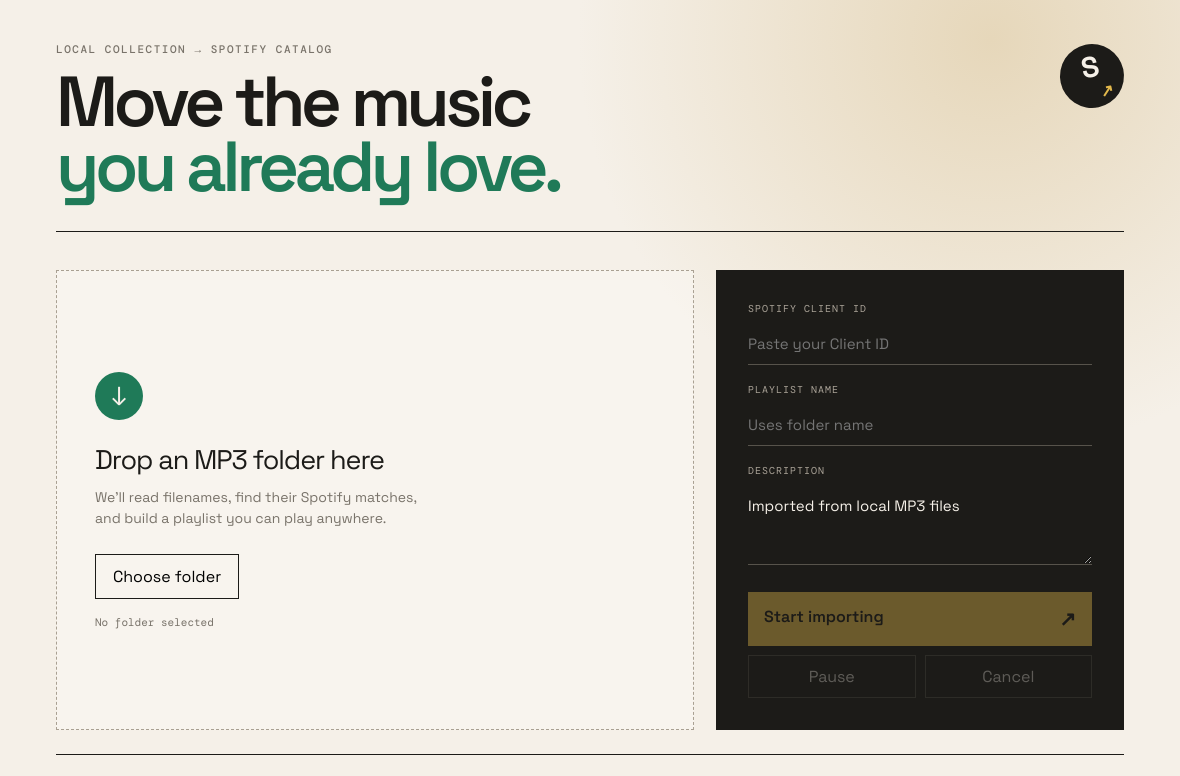
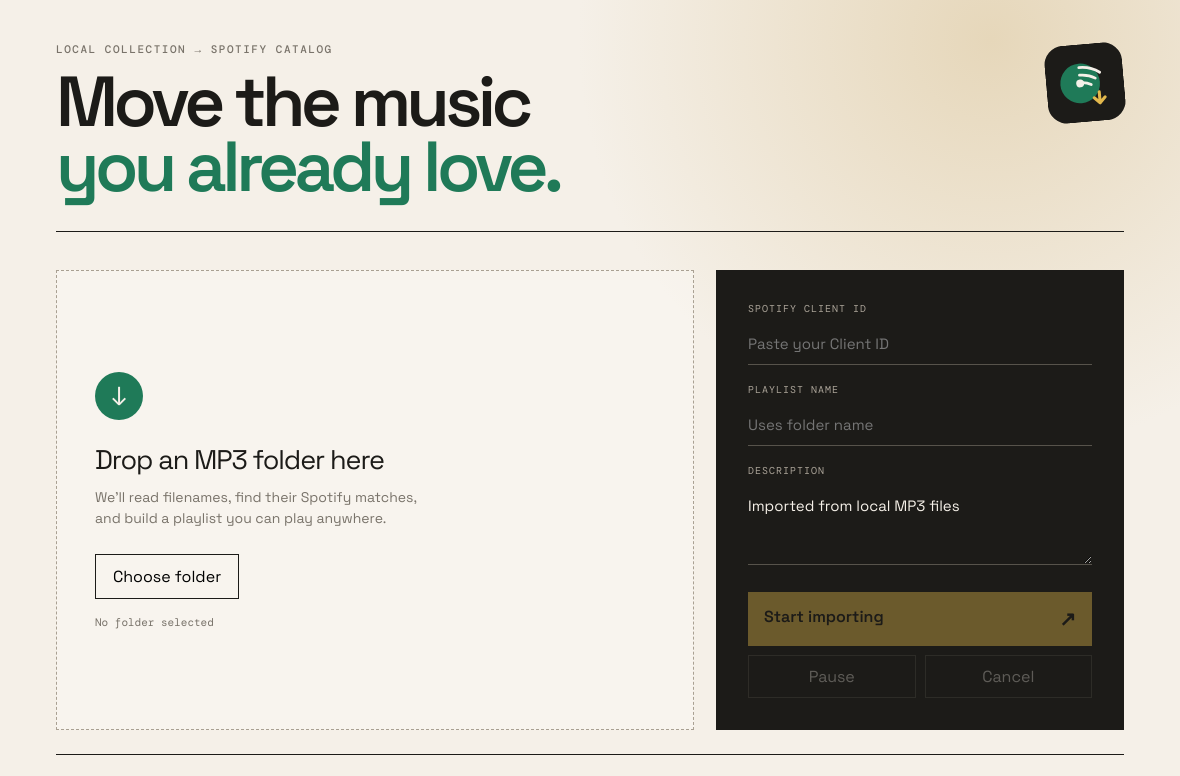
Before and after one commit to charbgr/Spotify-importer, an Electron app: page electron/renderer/index.html in a window 1180 px wide. Shown: the top 776 px of the page. Drawn offline with nearby package versions, Linux system fonts and the light colour scheme; no server answers.

Commit message:
brand app as Spotify Importer

```diff
--- a/electron/main.ts
+++ b/electron/main.ts
@@ -291,6 +291,7 @@
 
 function createWindow(): void {
   mainWindow = new BrowserWindow({
+    title: 'Spotify Importer',
     width: 1180,
     height: 820,
     minWidth: 900,
--- a/electron/renderer/index.html
+++ b/electron/renderer/index.html
@@ -13,7 +13,7 @@
           <p class="eyebrow">LOCAL COLLECTION → SPOTIFY CATALOG</p>
           <h1>Move the music<br /><em>you already love.</em></h1>
         </div>
-        <div class="mark">S<span>↗</span></div>
+        <img class="brand-logo" src="../../assets/spotify-importer-logo.svg" alt="Spotify Importer" />
       </header>
 
       <section class="workspace">
--- a/electron/renderer/styles.css
+++ b/electron/renderer/styles.css
@@ -9,8 +9,7 @@
 .eyebrow { margin: 0 0 14px; color: var(--muted); font: 500 11px/1 'DM Mono', monospace; letter-spacing: .14em; }
 h1 { margin: 0; font-size: clamp(42px, 6vw, 78px); line-height: .92; letter-spacing: -.065em; font-weight: 600; }
 h1 em { color: var(--green); font-style: normal; }
-.mark { display: grid; place-items: center; width: 64px; height: 64px; color: var(--paper); background: var(--ink); border-radius: 50%; font-size: 29px; font-weight: 700; transform: rotate(-12deg); }
-.mark span { color: #e2b84c; font-size: 16px; margin: -10px 0 0 23px; }
+.brand-logo { width: 78px; height: 78px; transform: rotate(-5deg); }
 .workspace { flex: 1; padding: 38px 0; }
 .controls { display: grid; grid-template-columns: 1.22fr .78fr; gap: 22px; }
 .dropzone { min-height: 330px; padding: 38px; border: 1.5px dashed #a9a092; background: rgba(255,255,255,.26); display: flex; flex-direction: column; justify-content: center; align-items: flex-start; transition: background .2s, border-color .2s, transform .2s; }
--- a/package.json
+++ b/package.json
@@ -1,8 +1,10 @@
 {
   "name": "spotify-import",
+  "productName": "Spotify Importer",
   "version": "0.1.0",
   "description": "Import local MP3 filenames as Spotify tracks into a playlist.",
   "private": true,
+  "author": "charbgr",
   "license": "UNLICENSED",
   "scripts": {
     "build": "npm run prisma:generate && nest build",
```
Also changed, not shown: assets/spotify-importer-logo.svg (added).
